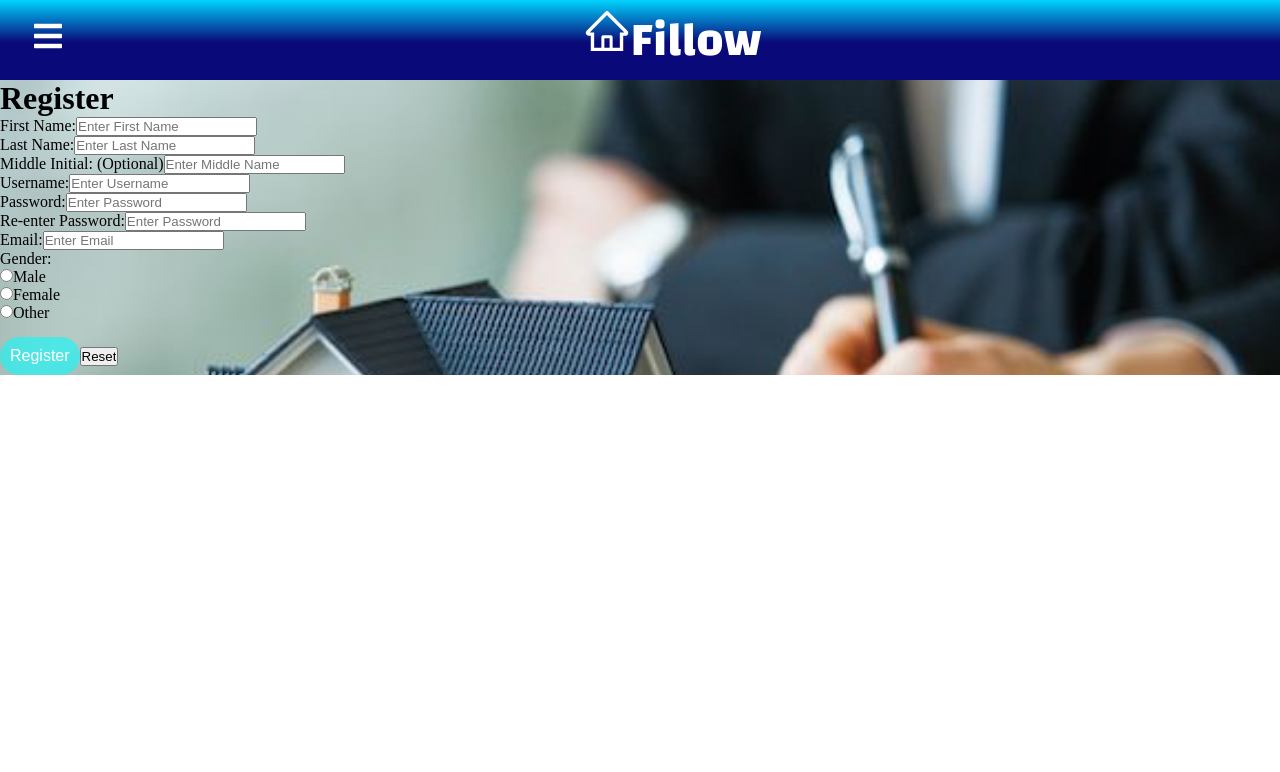
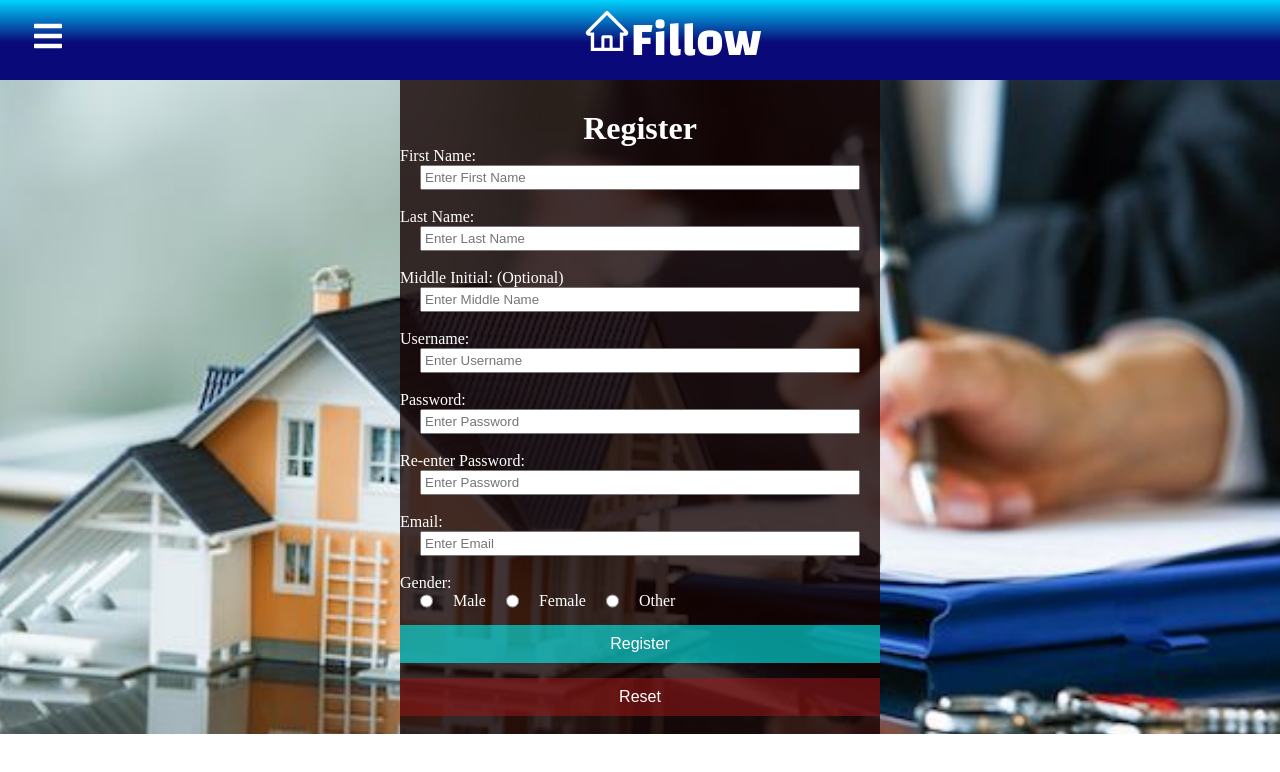
Before and after one commit to mhislam1/Real-Estate-Project, a React (Create React App) app: page /register in a window 1280 px wide. Shown: the top 772 px of the page. Built offline with nearby package versions, Linux system fonts and the light colour scheme.

Commit message:
Form Styling

```diff
--- a/src/component/Login/Login.css
+++ b/src/component/Login/Login.css
@@ -1,8 +1,21 @@
 .logDiv{
+	background-image:url('../../Image/background2.jpg');
     background-repeat: no-repeat;
 	background-attachment: fixed;
 	background-position: center;
-    background-size: cover;
+    background-size:cover;
+	display: flex;
+	justify-content:center;
     min-width: 100%;
     min-height: 100%;
 }
+
+.form-app{
+	display: flex;
+	flex-direction: column;
+ 	justify-content:flex-end;
+	background-color:rgba(22, 3, 3, 0.8);
+	padding-top: 30px;
+	color:white;
+	min-width:30rem;
+}
--- a/src/component/Login/Login.js
+++ b/src/component/Login/Login.js
@@ -1,11 +1,10 @@
 import React from 'react';
 import './Login.css'
-import backgroundImage from '../../Image/background3.jpeg'
 
 export default function Login(){
 return(
     <>
-	<div className='logDiv' style={{ backgroundImage: `url(${backgroundImage})` }}>
+	<div className='logDiv' >
         <div class="form-app">
 			<h1>Log In To Your Account </h1>
 
@@ -15,7 +14,7 @@ return(
 			Password:
 			<input type="password" class="form-text" minlength="8" placeholder="Enter Password" name="password" required/><br />
 
-			<input type="submit" value="Sign in" class="reg-button" id="button1" onmouseover="myButton()"/> <br />
+			<input type="submit" value="Sign in" class="reg-button" id="button1" /> <br />
         </div>
 	</div>
     </>
--- a/src/component/Register/Register.css
+++ b/src/component/Register/Register.css
@@ -1,12 +1,37 @@
-.reg-button{
-	border-radius: 20px;
+.reg-button, .reset-button{
 	font-size: 16px;
 	padding: 10px;
 	margin-top: 15px;
 	color: white;
-	background-color: rgba(0, 255, 255, 0.562);
 	border: none;
 	outline:none;
+	display: flex;
+	justify-content: center
+}
+
+.reg-button{
+	background-color: rgba(0, 255, 255, 0.562);
+}
+
+.reg-button:hover{
+	background-color: blue;
+	color: black;
+	cursor: pointer
+}
+
+.reset-button{
+	background-color: rgba(150, 22, 22, 0.562);
+}
+
+.reset-button:hover{
+	background-color: red;
+	color: black;
+	cursor: pointer
+}
+
+.form-text{
+	margin: 0px 20px;
+	padding:3px
 }
 
 .regdiv{
@@ -14,6 +39,27 @@
 	background-attachment: fixed;
 	background-position: center;
     background-size: cover;
+	display: flex;
+	justify-content:center;
     min-width: 100%;
     min-height: 100%;
 }
+
+.form-app{
+	display: flex;
+	flex-direction: column;
+ 	justify-content:flex-end;
+	background-color:rgba(22, 3, 3, 0.8);
+	padding-top: 30px;
+	color:white;
+	min-width:30rem;
+}
+
+.form-app h1{
+	display: flex;
+	justify-content: center;
+}
+
+.radio{
+	display: flex;
+}
--- a/src/component/Register/Register.js
+++ b/src/component/Register/Register.js
@@ -31,12 +31,14 @@ export default function Navbar() {
 				<input type="email" className="form-text" placeholder="Enter Email" name="email" required/><br />
 
 				Gender:<br />
+				<div className="radio">
 				<input type="radio" className="form-text" name="gender" value="M" required/>Male<br />
 				<input type="radio" className="form-text" name="gender" value="F" required/>Female<br />
 				<input type="radio" className="form-text" name="gender" value="O" required/>Other<br />
+				</div>
 
-				<input type="submit" value="Register" className="reg-button" id="button1" onmouseover="myButton()" />
-				<input type="Reset" className="reset-button" id="button2" onmouseover="myButton()"/><br />
+				<input type="submit" value="Register" className="reg-button" id="button1"  />
+				<input type="Reset" className="reset-button" id="button2" /><br />
 			</div>
 		</div>
 		</>
```
